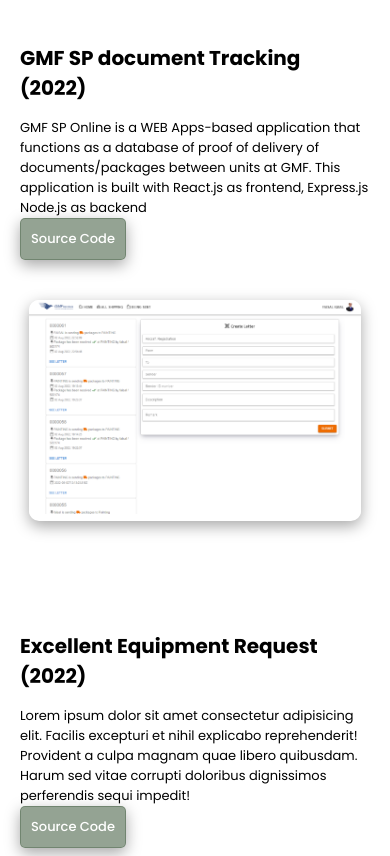
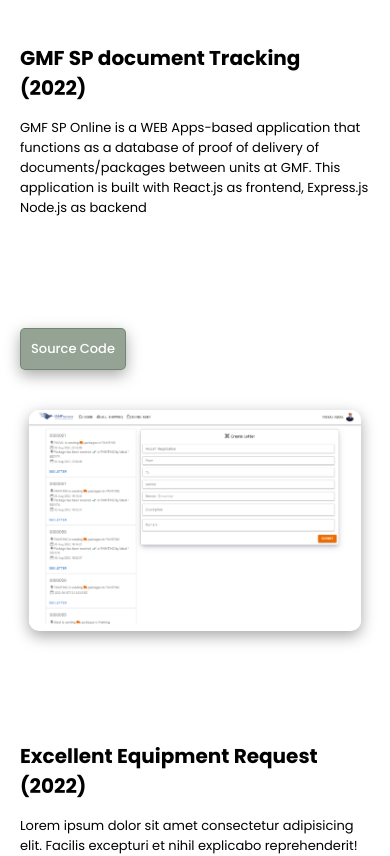
Before and after one commit to faisalibal33/Faisal-Portofolio, a React (Create React App) app: page / in a window 390 px wide. Shown: the part 1906-2762 px from the top of the page. Built offline with nearby package versions, Linux system fonts and the light colour scheme.

Commit message:
desc height

```diff
--- a/src/components/projects/projects.css
+++ b/src/components/projects/projects.css
@@ -29,7 +29,7 @@
 
 .p-desc {
   font-size: 15px;
-  max-height: none;
+  height: 170px;
 }
 
 .p-img {
@@ -144,7 +144,7 @@
   }
 
   .p-desc {
-    /* margin-bottom: 40px; */
+    margin-bottom: 40px;
     font-size: 13px;
   }
   .otherProject {
```
